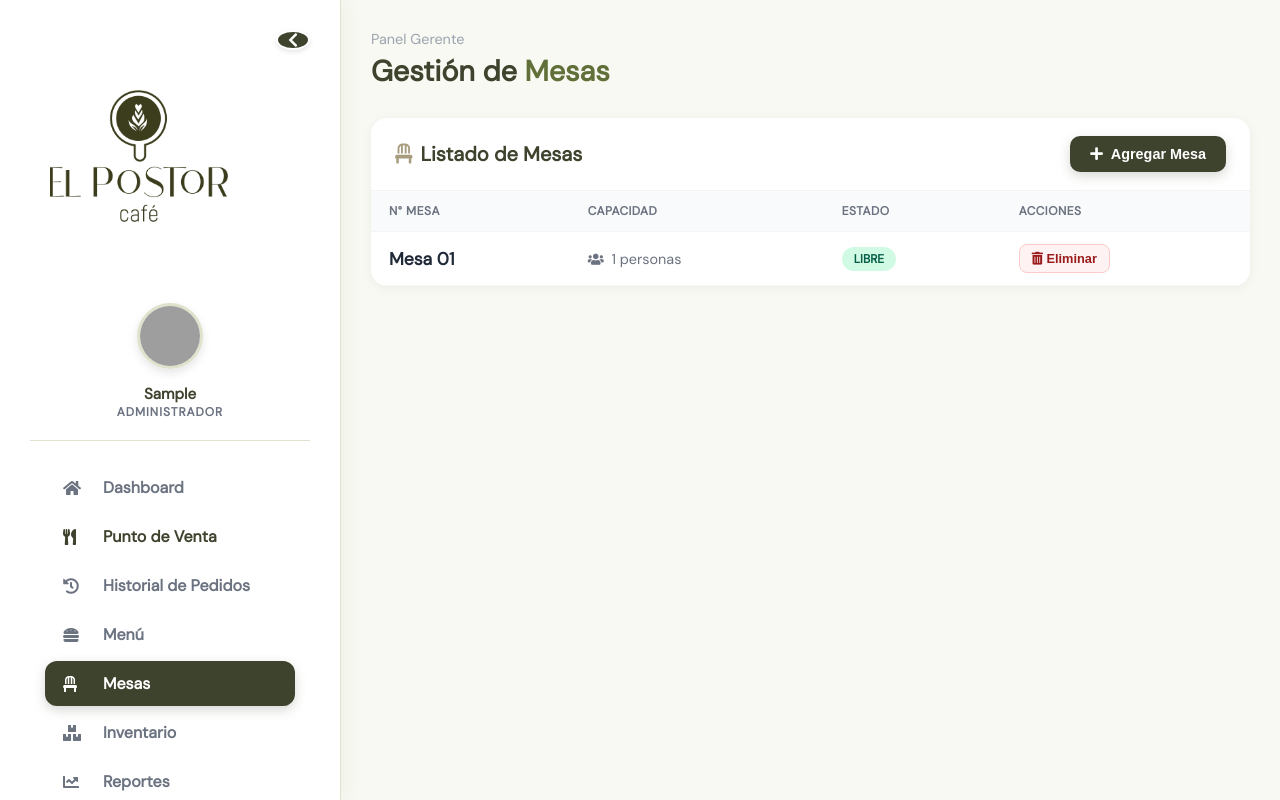
After one commit to KevinMejiaMera/Postor-cafe, a Django app: page /pedidos/gestion/ in a window 1280 px wide. The commit adds this page. Run offline with Django 5.2, Linux system fonts and the light colour scheme; a user stored in the database is signed in; tables that the repository leaves empty hold one stand-in row (values such as "Sample post"); parts of the project's set-up code (start-up, migrations or seed data) failed here and were passed over; some libraries are stand-ins or nearby versions; grey boxes are pictures that could not be loaded.

Commit message:
arreglos

```diff
--- /dev/null
+++ b/app/pedidos/templates/pedidos/gestion_mesas.html
@@ -0,0 +1,222 @@
+{% extends 'usuarios/base_gerente.html' %}
+{% load static %}
+
+{% block title %}Gestión de Mesas - Postor Cafe San Pedro de Huaca{% endblock %}
+
+{% block active_mesas %}active{% endblock %}
+
+{% block extra_head %}
+<style>
+    .mesas-table-card {
+        background: white;
+        border-radius: 16px;
+        box-shadow: 0 2px 12px rgba(0,0,0,0.05);
+        overflow: hidden;
+    }
+
+    .mesas-table-header {
+        display: flex;
+        justify-content: space-between;
+        align-items: center;
+        padding: 18px 24px;
+        border-bottom: 1px solid #F3F4F6;
+    }
+
+    .mesas-table-header h2 {
+        margin: 0;
+        font-size: 1.25rem;
+        font-weight: 800;
+        color: var(--primary-color);
+        display: flex;
+        align-items: center;
+        gap: 8px;
+    }
+
+    .btn-nueva-mesa {
+        background: var(--primary-color);
+        color: white;
+        border: none;
+        padding: 10px 20px;
+        border-radius: 10px;
+        font-weight: 700;
+        font-size: 0.9rem;
+        cursor: pointer;
+        display: flex;
+        align-items: center;
+        gap: 8px;
+        transition: background 0.2s, transform 0.1s;
+        box-shadow: 0 4px 12px rgba(62, 67, 46, 0.2);
+    }
+
+    .btn-nueva-mesa:hover {
+        background: var(--secondary-color);
+        transform: translateY(-1px);
+    }
+
+    .mesas-table {
+        width: 100%;
+        border-collapse: collapse;
+        font-size: 0.9rem;
+    }
+
+    .mesas-table thead th {
+        background: #F9FAFB;
+        padding: 12px 18px;
+        text-align: left;
+        font-size: 0.75rem;
+        font-weight: 700;
+        text-transform: uppercase;
+        letter-spacing: 0.5px;
+        color: #6B7280;
+        border-bottom: 1px solid #F3F4F6;
+    }
+
+    .mesas-table tbody tr {
+        border-bottom: 1px solid #F9FAFB;
+        transition: background 0.15s;
+    }
+
+    .mesas-table tbody tr:hover { background: var(--bg-light); }
+    .mesas-table td { padding: 12px 18px; vertical-align: middle; }
+
+    .mesa-numero {
+        font-weight: 800;
+        color: #1F2937;
+        font-size: 1.1rem;
+    }
+
+    .mesa-capacidad {
+        color: #6B7280;
+        font-weight: 500;
+    }
+
+    .status-badge {
+        display: inline-flex;
+        align-items: center;
+        gap: 5px;
+        padding: 4px 12px;
+        border-radius: 20px;
+        font-size: 0.75rem;
+        font-weight: 700;
+        text-transform: uppercase;
+    }
+
+    .status-libre { background: #D1FAE5; color: #065F46; }
+    .status-ocupada { background: #DBEAFE; color: #1E40AF; }
+
+    .btn-eliminar {
+        background: #FEF2F2;
+        color: #991B1B;
+        border: 1px solid #FECACA;
+        padding: 6px 12px;
+        border-radius: 8px;
+        font-size: 0.8rem;
+        font-weight: 700;
+        cursor: pointer;
+        transition: all 0.15s;
+    }
+
+    .btn-eliminar:hover {
+        background: #EF4444;
+        color: white;
+        border-color: #EF4444;
+    }
+
+    @media (max-width: 768px) {
+        .mesas-table thead { display: none; }
+        .mesas-table tbody tr {
+            display: block;
+            border: 1px solid #E5E7EB;
+            border-radius: 14px;
+            margin: 12px;
+            padding: 14px;
+        }
+        .mesas-table td {
+            display: flex;
+            justify-content: space-between;
+            padding: 6px 0;
+            border-bottom: 1px dotted #F3F4F6;
+        }
+        .mesas-table td:last-child { border-bottom: none; }
+        .mesas-table td::before {
+            content: attr(data-label);
+            font-weight: 700;
+            color: #6B7280;
+            font-size: 0.72rem;
+            text-transform: uppercase;
+        }
+    }
+</style>
+{% endblock %}
+
+{% block content %}
+<div style="display: flex; justify-content: space-between; align-items: center; margin-bottom: 28px;">
+    <div>
+        <h4 style="margin: 0; color: #9CA3AF; font-weight: 500; font-size: 0.9rem;">Panel Gerente</h4>
+        <h2 style="margin: 4px 0 0 0; font-size: 1.8rem; font-weight: 800; color: var(--primary-color);">
+            Gestión de <span style="color: var(--secondary-color);">Mesas</span>
+        </h2>
+    </div>
+</div>
+
+<div class="mesas-table-card">
+    <div class="mesas-table-header">
+        <h2>
+            <i class="fas fa-chair" style="color: var(--accent-color);"></i>
+            Listado de Mesas
+        </h2>
+        <button class="btn-nueva-mesa"
+                hx-get="{% url 'pedidos:crear_mesa' %}"
+                hx-target="#modal-container"
+                hx-swap="innerHTML">
+            <i class="fas fa-plus"></i> Agregar Mesa
+        </button>
+    </div>
+
+    <div style="overflow-x: auto;">
+        <table class="mesas-table">
+            <thead>
+                <tr>
+                    <th>N° Mesa</th>
+                    <th>Capacidad</th>
+                    <th>Estado</th>
+                    <th>Acciones</th>
+                </tr>
+            </thead>
+            <tbody>
+                {% for m in mesas %}
+                <tr>
+                    <td data-label="N° Mesa" class="mesa-numero">Mesa {{ m.numero|stringformat:"02d" }}</td>
+                    <td data-label="Capacidad" class="mesa-capacidad">
+                        <i class="fas fa-users" style="font-size: 0.8rem; margin-right: 4px;"></i>
+                        {{ m.capacidad }} personas
+                    </td>
+                    <td data-label="Estado">
+                        {% if m.estado == 'libre' %}
+                        <span class="status-badge status-libre">Libre</span>
+                        {% else %}
+                        <span class="status-badge status-ocupada">Ocupada</span>
+                        {% endif %}
+                    </td>
+                    <td data-label="Acciones">
+                        <button class="btn-eliminar"
+                                hx-post="{% url 'pedidos:eliminar_mesa' m.pk %}"
+                                hx-confirm="¿Estás seguro de eliminar la Mesa {{ m.numero }}?"
+                                hx-headers='{"X-CSRFToken": "{{ csrf_token }}"}'>
+                            <i class="fas fa-trash-alt"></i> Eliminar
+                        </button>
+                    </td>
+                </tr>
+                {% empty %}
+                <tr>
+                    <td colspan="4" style="text-align: center; padding: 60px 20px; color: #9CA3AF;">
+                        <i class="fas fa-chair" style="font-size: 2.5rem; opacity: 0.2; display: block; margin-bottom: 12px;"></i>
+                        <p style="margin: 0; font-weight: 600;">No hay mesas registradas.</p>
+                    </td>
+                </tr>
+                {% endfor %}
+            </tbody>
+        </table>
+    </div>
+</div>
+{% endblock %}
--- a/app/pedidos/templates/pedidos/modals/cobrar.html
+++ b/app/pedidos/templates/pedidos/modals/cobrar.html
@@ -108,7 +108,7 @@
                         <p class="col-title"><i class="fas fa-map-marker-alt"></i> Destino del Pedido</p>
                         <select name="mesa_id" class="c-select">
                             <option value="">Consumo en local / sin mesa</option>
-                            <option value="llevar">Para llevar</option>
+
                             {% for m in mesas_libres %}
                             <option value="{{ m.id }}">Mesa {{ m.numero }}</option>
                             {% endfor %}
--- a/app/pedidos/urls.py
+++ b/app/pedidos/urls.py
@@ -6,6 +6,7 @@ app_name = 'pedidos'
 
 urlpatterns = [
     path('mesa/<int:mesa_id>/', views.detalle_mesa, name='detalle_mesa'),
+    path('gestion/', views.gestion_mesas, name='gestion_mesas'),
     path('agregar/<int:pedido_id>/<int:producto_id>/', views.agregar_producto, name='agregar_producto'),
     path('confirmar/<int:pedido_id>/', views.confirmar_pedido, name='confirmar_pedido'),
     path('pagar/<int:pedido_id>/', views.pagar_pedido, name='pagar_pedido'),
@@ -23,6 +24,8 @@ urlpatterns = [
     path('productos/nuevo/', views.crear_producto, name='crear_producto'),
     path('productos/editar/<int:pk>/', views.editar_producto, name='editar_producto'),
     path('productos/eliminar/<int:pk>/', views.eliminar_producto, name='eliminar_producto'),
+    path('mesas/nueva/', views.crear_mesa, name='crear_mesa'),
+    path('mesas/eliminar/<int:pk>/', views.eliminar_mesa, name='eliminar_mesa'),
     path('productos/categorias/nueva/', views.crear_categoria, name='crear_categoria'),
     path('productos/<int:producto_id>/receta/', views.gestion_receta, name='gestion_receta'),
     path('receta/eliminar/<int:receta_id>/', views.eliminar_ingrediente, name='eliminar_ingrediente'),
--- a/app/pedidos/views.py
+++ b/app/pedidos/views.py
@@ -196,8 +196,8 @@ def pagar_pedido(request, pedido_id):
             ip_address=get_client_ip(request),
             action=f"Cobró cuenta: Pedido #{pedido.id} - Total ${pedido.total}"
         )
-
-    return redirect('usuarios:dashboard_mesero')
+    messages.success(request, f"Venta cerrada: Pedido #{pedido.id}")
+    return redirect('pedidos:panel_mesas')
 
 # --- VISTAS DE COCINA ---
 
@@ -401,8 +401,9 @@ def procesar_pago(request, pedido_id):
                         observacion=f"Venta Final Pedido #{pedido.id}: {cantidad_vendida}x {producto.nombre}"
                     )
 
-        # 4. Redirigir al Ticket
-        return redirect('pedidos:ver_ticket', factura_id=factura.id)
+        # 4. Mensaje de Éxito y Redirección
+        messages.success(request, f"Venta Realizada: Pedido #{factura.pedido.id} - Total: ${factura.total} - Cambio: ${factura.vuelto}")
+        return redirect('pedidos:panel_mesas')
 
 def ver_ticket(request, factura_id):
     factura = get_object_or_404(Factura, pk=factura_id)
@@ -507,10 +508,36 @@ def editar_producto(request, pk):
 @require_POST
 @gerente_required
 def eliminar_producto(request, pk):
-
     producto = get_object_or_404(Producto, pk=pk)
     producto.delete()
     return HttpResponse(status=204, headers={'HX-Refresh': 'true'})
+
+from .forms import MesaForm
+@login_required
+@gerente_required
+def crear_mesa(request):
+    if request.method == 'POST':
+        form = MesaForm(request.POST)
+        if form.is_valid():
+            form.save()
+            return HttpResponse(status=204, headers={'HX-Refresh': 'true'})
+    else:
+        form = MesaForm()
+    return render(request, 'pedidos/modals/form_mesa.html', {'form': form})
+
+@login_required
+@gerente_required
+@require_POST
+def eliminar_mesa(request, pk):
+    mesa = get_object_or_404(Mesa, pk=pk)
+    mesa.delete()
+    return HttpResponse(status=204, headers={'HX-Refresh': 'true'})
+
+@login_required
+@gerente_required
+def gestion_mesas(request):
+    mesas = Mesa.objects.all().order_by('numero')
+    return render(request, 'pedidos/gestion_mesas.html', {'mesas': mesas})
 
 @login_required
 @mesero_required
--- a/app/usuarios/templates/usuarios/base_gerente.html
+++ b/app/usuarios/templates/usuarios/base_gerente.html
@@ -536,6 +536,9 @@
             <a href="{% url 'usuarios:gestion_menu' %}" class="{% block active_menu %}{% endblock %}">
                 <i class="fas fa-hamburger"></i> <span>Menú</span>
             </a>
+            <a href="{% url 'pedidos:gestion_mesas' %}" class="{% block active_mesas %}{% endblock %}">
+                <i class="fas fa-chair"></i> <span>Mesas</span>
+            </a>
             <a href="{% url 'usuarios:gestion_inventario' %}" class="{% block active_inventario %}{% endblock %}">
                 <i class="fas fa-boxes"></i> <span>Inventario</span>
             </a>
```
Also changed, not shown: app/pedidos/forms.py (+11 -0 lines), app/pedidos/templates/pedidos/modals/form_mesa.html (added, +40 -0 lines), app/usuarios/templates/usuarios/dashboard_gerente.html (+8 -0 lines).
